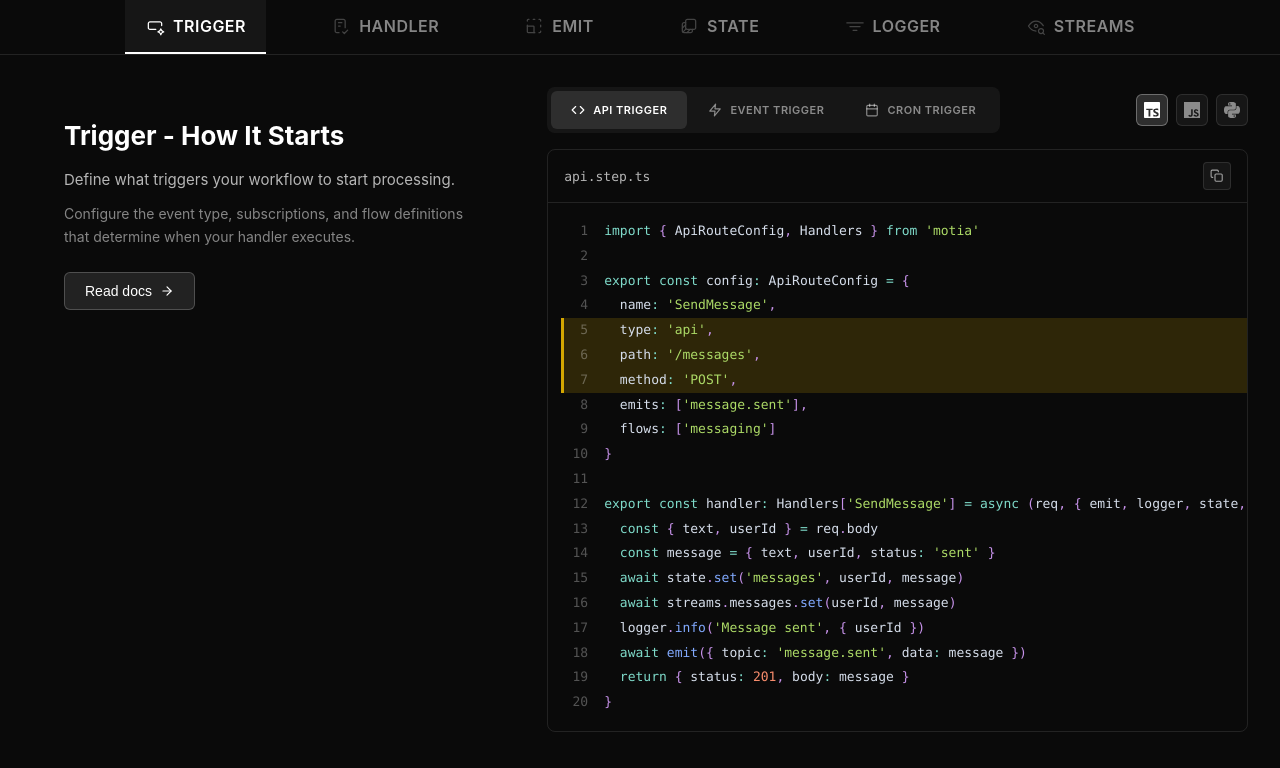
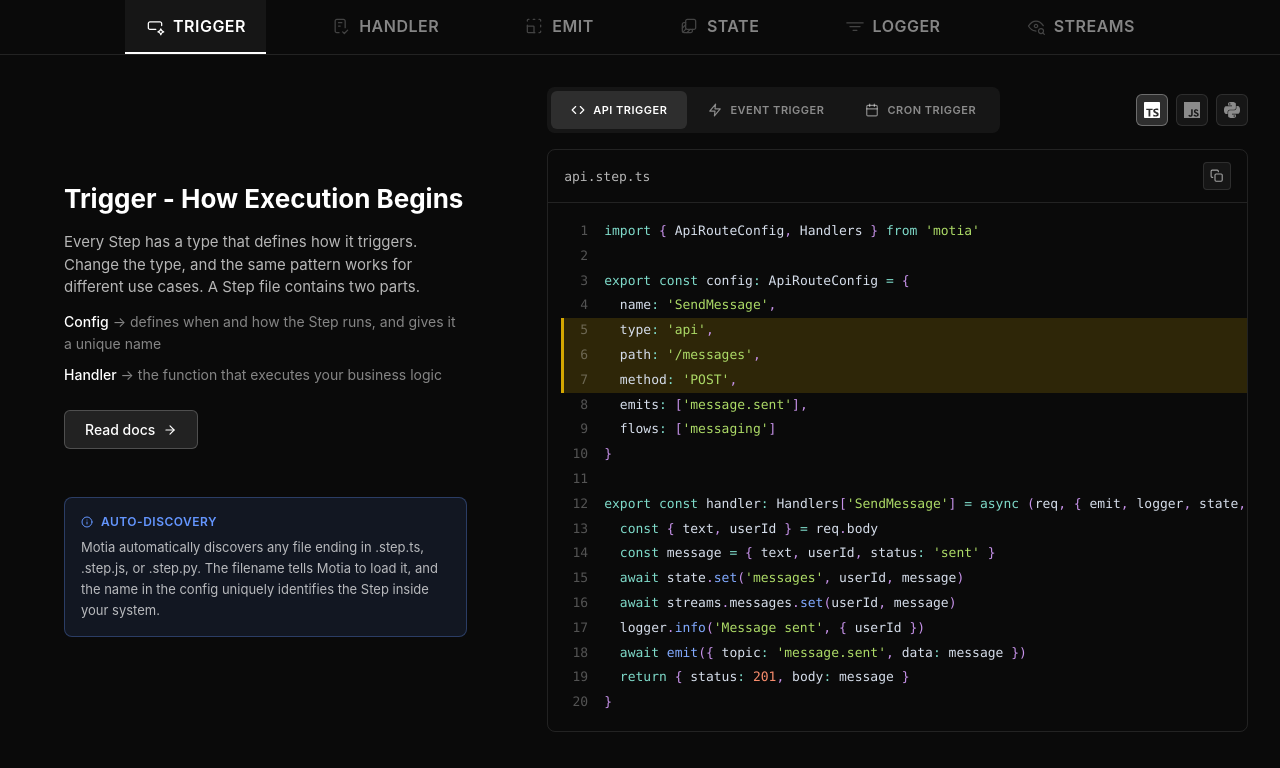
Before and after one commit to Yashank18/motia-widget, a React (Vite) app: page / in a window 1280 px wide. Shown: the top 768 px of the page. Built offline with nearby package versions, Linux system fonts and the light colour scheme.

Commit message:
chore: content

```diff
--- a/src/App.css
+++ b/src/App.css
@@ -40,7 +40,7 @@ body {
     display: grid;
     grid-template-columns: 1fr 1.5fr;
     gap: 48px;
-    align-items: start;
+    align-items: center;
     width: 100%;
     min-width: 0;
 }
--- a/src/components/LeftPanel.css
+++ b/src/components/LeftPanel.css
@@ -26,6 +26,28 @@
     line-height: 1.6;
 }
 
+.step-panel-details p {
+    margin: 0 0 8px 0;
+}
+
+.step-panel-details p:last-child {
+    margin-bottom: 0;
+}
+
+.step-inline-code {
+    background: rgba(255, 255, 255, 0.1);
+    padding: 2px 6px;
+    border-radius: 4px;
+    font-family: 'Monaco', 'Menlo', 'Courier New', monospace;
+    font-size: 0.9em;
+    color: rgba(255, 255, 255, 0.9);
+}
+
+.step-highlight-text {
+    color: #fff;
+    font-weight: 500;
+}
+
 .step-read-docs-btn {
     display: inline-flex;
     align-items: center;
@@ -40,9 +62,10 @@
     cursor: pointer;
     transition: all 0.2s ease;
     margin-bottom: 24px;
+    text-decoration: none;
 }
 
-.read-docs-btn:hover {
+.step-read-docs-btn:hover {
     background: rgba(255, 255, 255, 0.15);
     border-color: rgba(255, 255, 255, 0.3);
     transform: translateX(2px);
--- a/src/components/LeftPanel.jsx
+++ b/src/components/LeftPanel.jsx
@@ -3,16 +3,94 @@ import { FiArrowRight, FiInfo } from 'react-icons/fi';
 import './LeftPanel.css';
 
 const LeftPanel = ({ stepContent }) => {
+    // Parse text and convert backticks to inline code elements and **text** to highlighted text
+    const parseTextWithCode = (text) => {
+        if (!text) return null;
+        const parts = [];
+        let currentIndex = 0;
+
+        // Combined regex to match both code blocks and highlighted text
+        // Match **text** for highlighted (white) text and `code` for inline code
+        const regex = /(\*\*([^*]+)\*\*|`([^`]+)`)/g;
+        let match;
+
+        while ((match = regex.exec(text)) !== null) {
+            // Add text before the match
+            if (match.index > currentIndex) {
+                parts.push({ type: 'text', content: text.substring(currentIndex, match.index) });
+            }
+
+            // Check if it's highlighted text (**text**) or code (`code`)
+            if (match[0].startsWith('**')) {
+                parts.push({ type: 'highlight', content: match[2] });
+            } else if (match[0].startsWith('`')) {
+                parts.push({ type: 'code', content: match[3] });
+            }
+
+            currentIndex = match.index + match[0].length;
+        }
+
+        // Add remaining text
+        if (currentIndex < text.length) {
+            parts.push({ type: 'text', content: text.substring(currentIndex) });
+        }
+
+        return parts.length > 0 ? parts : [{ type: 'text', content: text }];
+    };
+
+    // Render text with inline code blocks and highlighted text
+    const renderTextWithCode = (text) => {
+        const parts = parseTextWithCode(text);
+        return parts.map((part, index) => {
+            if (part.type === 'code') {
+                return <code key={index} className="step-inline-code">{part.content}</code>;
+            }
+            if (part.type === 'highlight') {
+                return <span key={index} className="step-highlight-text">{part.content}</span>;
+            }
+            return <span key={index}>{part.content}</span>;
+        });
+    };
+
+    // Render details with support for newlines and inline code
+    const renderDetails = () => {
+        if (!stepContent.details) return null;
+        // Split by newline and render each line
+        const lines = stepContent.details.split('\n').filter(line => line.trim());
+        return (
+            <div className="step-panel-details">
+                {lines.map((line, index) => (
+                    <p key={index}>{renderTextWithCode(line)}</p>
+                ))}
+            </div>
+        );
+    };
+
     return (
         <div className="step-left-panel">
             <h2 className="step-panel-title">{stepContent.title}</h2>
-            <p className="step-panel-description">{stepContent.description}</p>
-            <p className="step-panel-details">{stepContent.details}</p>
+            {stepContent.description && (
+                <p className="step-panel-description">{renderTextWithCode(stepContent.description)}</p>
+            )}
+            {renderDetails()}
 
-            <button className="step-read-docs-btn">
-                <span>Read docs</span>
-                <FiArrowRight />
-            </button>
+            {stepContent.codeBlock && (
+                <div className="step-code-block">
+                    <pre><code>{stepContent.codeBlock}</code></pre>
+                </div>
+            )}
+
+            {stepContent.docsLink && (
+                <a
+                    href={stepContent.docsLink}
+                    target="_blank"
+                    rel="noopener noreferrer"
+                    className="step-read-docs-btn"
+                >
+                    <span>Read docs</span>
+                    <FiArrowRight />
+                </a>
+            )}
 
             {stepContent.autoDiscovery && (
                 <div className="step-auto-discovery-box">
@@ -20,7 +98,7 @@ const LeftPanel = ({ stepContent }) => {
                         <FiInfo />
                         <span>Auto-discovery</span>
                     </div>
-                    <p>{stepContent.autoDiscovery}</p>
+                    <p>{renderTextWithCode(stepContent.autoDiscovery)}</p>
                 </div>
             )}
         </div>
--- a/src/config/stepContent.js
+++ b/src/config/stepContent.js
@@ -2,39 +2,45 @@
 
 export const stepDescriptions = {
     trigger: {
-        title: 'Trigger - How It Starts',
-        description: 'Define what triggers your workflow to start processing.',
-        details: 'Configure the event type, subscriptions, and flow definitions that determine when your handler executes.',
-        docsLink: '#'
+        title: 'Trigger - How Execution Begins',
+        description: 'Every Step has a type that defines how it triggers. Change the type, and the same pattern works for different use cases. A Step file contains two parts.',
+        details: '**Config** → defines when and how the Step runs, and gives it a unique name\n**Handler** → the function that executes your business logic',
+        docsLink: 'https://www.motia.dev/docs/concepts/steps#triggers',
+        autoDiscovery: 'Motia automatically discovers any file ending in .step.ts, .step.js, or .step.py. The filename tells Motia to load it, and the name in the config uniquely identifies the Step inside your system.'
     },
     handler: {
-        title: 'Handler - Processing Logic',
-        description: 'The main function that processes your data.',
-        details: 'Access input data and use the provided utilities (emit, logger, state, streams) to implement your business logic.',
-        docsLink: '#'
+        title: 'Handler - How It Performs Logic',
+        description: '',
+        details: 'This is where your business logic lives. The `handler` function receives input data and a context object with everything you need: `logger` for tracking, `emit` for triggering other Steps, `state` for storing data, and `streams` for real-time updates',
+        docsLink: 'https://www.motia.dev/docs/concepts/steps#handler-configuration',
+        autoDiscovery: 'Motia automatically discovers any file ending in .step.ts, .step.js, or .step.py. The filename tells Motia to load it, and the name in the config uniquely identifies the Step inside your system.'
     },
     emit: {
-        title: 'Emit - Send Events',
-        description: 'Broadcast events to other parts of your system.',
-        details: 'Use emit to send processed data to subscribers, enabling event-driven architecture.',
-        docsLink: '#'
+        title: 'Emit - How It Outputs Data',
+        description: '',
+        details: 'Send data to other Steps using `await emit({ topic: event.name, data: {...} })`. Any Step that subscribes to that topic will receive your data and run automatically. This is how Steps talk to each other.',
+        docsLink: 'https://www.motia.dev/docs/concepts/steps#steps-work-together-emit--subscribe',
+        autoDiscovery: 'Motia automatically discovers any file ending in .step.ts, .step.js, or .step.py. The filename tells Motia to load it, and the name in the config uniquely identifies the Step inside your system.'
     },
     state: {
-        title: 'State - Persist Data',
-        description: 'Store and retrieve stateful data.',
-        details: 'Use the state API to persist data across invocations and maintain application state.',
-        docsLink: '#'
+        title: 'State - How It Stores Data',
+        description: '',
+        details: 'Store and retrieve data across Steps using `await state.set(key, value)` and `await state.get(key)`. Perfect for tracking workflow progress, caching results, or sharing data between Steps without setting up a database.',
+        docsLink: 'https://www.motia.dev/docs/development-guide/state-management',
+        autoDiscovery: 'Motia automatically discovers any file ending in .step.ts, .step.js, or .step.py. The filename tells Motia to load it, and the name in the config uniquely identifies the Step inside your system.'
     },
     logger: {
-        title: 'Logger - Track Activity',
-        description: 'Log important events and debugging information.',
-        details: 'Use structured logging to track execution flow and debug issues in production.',
-        docsLink: '#'
+        title: 'Logger - How it tracks execution',
+        description: '',
+        details: 'Every handler gets a `logger` object. Call `logger.info()`, `logger.warn()`, or `logger.error()` with your message and data. All logs automatically include your Step name, trace ID, and timestamp - making it easy to debug workflows in the Workbench.',
+        docsLink: 'https://www.motia.dev/docs/development-guide/observability',
+        autoDiscovery: 'Motia automatically discovers any file ending in .step.ts, .step.js, or .step.py. The filename tells Motia to load it, and the name in the config uniquely identifies the Step inside your system.'
     },
     streams: {
-        title: 'Streams - Real-time Updates',
-        description: 'Push updates directly to connected clients.',
-        details: 'When you update stream data from any step, all subscribed frontend clients receive the changes instantly - no extra setup needed.',
+        title: 'Streams - How It Broadcasts Live Data',
+        description: '',
+        details: 'Push updates directly to connected clients with `await streams.mystream.set(key, value)`. When you update stream data from any Step, all subscribed frontend clients receive the changes instantly - no extra setup needed.',
+        docsLink: 'https://www.motia.dev/docs/development-guide/streams',
         autoDiscovery: 'Motia automatically discovers any file ending in .step.ts, .step.js, or .step.py. The filename tells Motia to load it, and the name in the config uniquely identifies the Step inside your system.'
     }
 };
```
